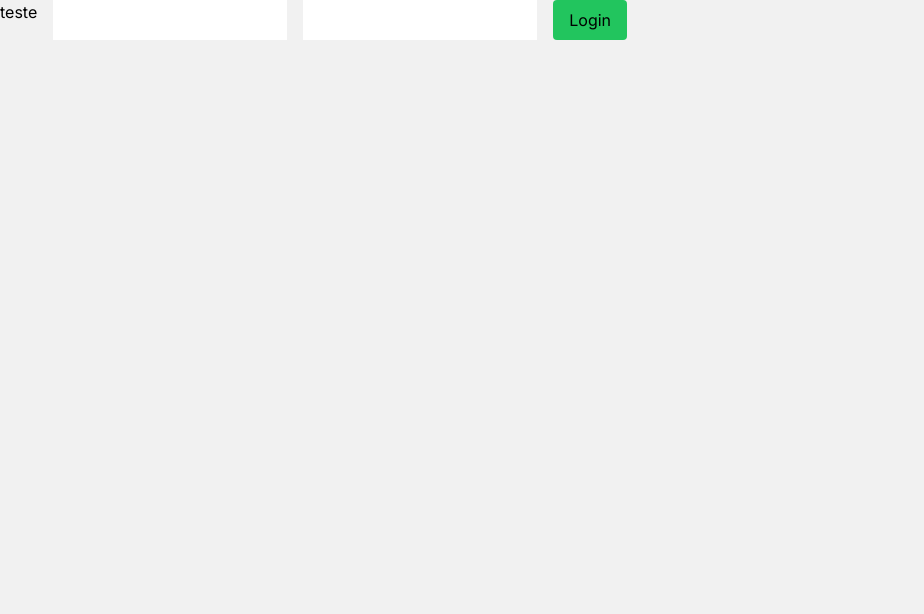
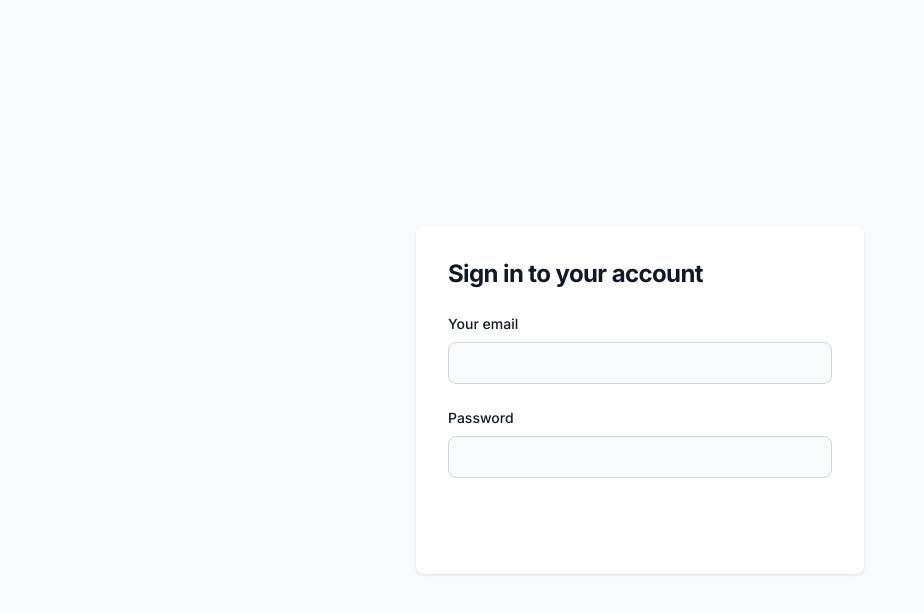
Before and after one commit to RareNinja/createinvoice, a Next.js app: page /login in a window 1280 px wide. Shown: the top 614 px of the page, without its empty margins (0-924 px from the left). Built offline with nearby package versions, Linux system fonts and the light colour scheme.

Commit message:
subindo pagina de login personalisada

```diff
--- a/src/app/components/login.tsx
+++ b/src/app/components/login.tsx
@@ -1,24 +1,23 @@
-"use client"
-import { signInWithEmailAndPassword } from 'firebase/auth';
-import react, { useState } from 'react';
-import { auth } from '../firebase';
+"use client";
+import { signInWithEmailAndPassword } from "firebase/auth";
+import react, { useState } from "react";
+import { auth } from "../firebase";
 
 type UserProps = {
-  email: string,
-  password: string
-}
+  email: string;
+  password: string;
+};
 
 const PageLogin = () => {
-
-  const [user, setUser] = useState<UserProps>({ email: '', password: '' })
+  const [user, setUser] = useState<UserProps>({ email: "", password: "" });
 
   const handleUser = (key: string, value: string) => {
-    setUser((oldValues: any) => ({ ...oldValues, [key]: value }))
-  }
+    setUser((oldValues: any) => ({ ...oldValues, [key]: value }));
+  };
 
   const onSubmit = async () => {
     await signInWithEmailAndPassword(auth, user.email, user.password)
-      .then(() => { })
+      .then(() => {})
       .catch((error) => {
         console.log(error);
         if (error.code === "auth/invalid-login-credentials") {
@@ -27,18 +26,55 @@
           // setErrorMessage("Email ou senha inválidos, por favor verifique e tente novamente!");
         }
       });
-  }
+  };
 
   return (
-    <div >
-      <div className=' flex  gap-4'>
-        teste
-        <input type="text" onChange={(e: any) => { handleUser("email", e.target.value) }} />
-        <input type="text" onChange={(e: any) => { handleUser("password", e.target.value) }} />
-        <button className=' bg-green-500 px-4 py-2 rounded' onClick={onSubmit}>Login</button>
+    <div>
+      <div className="bg-gray-50 dark:bg-gray-900">
+        <div className="flex flex-col items-center justify-center px-6 py-8 mx-auto md:h-screen lg:py-0">
+          <div className="w-full bg-white rounded-lg shadow dark:border md:mt-0 sm:max-w-md xl:p-0 dark:bg-gray-800 dark:border-gray-700">
+            <div className="p-6 space-y-4 md:space-y-6 sm:p-8">
+              <h1 className="text-xl font-bold leading-tight tracking-tight text-gray-900 md:text-2xl dark:text-white">
+                Sign in to your account
+              </h1>
+              <div className="space-y-4 md:space-y-6">
+                <div>
+                  <label className="block mb-2 text-sm font-medium text-gray-900 dark:text-white">
+                    Your email
+                  </label>
+                  <input
+                    type="text"
+                    className="bg-gray-50 border border-gray-300 text-gray-900 sm:text-sm rounded-lg focus:ring-primary-600 focus:border-primary-600 block w-full p-2.5 dark:bg-gray-700 dark:border-gray-600 dark:placeholder-gray-400 dark:text-white dark:focus:ring-blue-500 dark:focus:border-blue-500"
+                    onChange={(e: any) => {
+                      handleUser("email", e.target.value);
+                    }}
+                  />
+                </div>
+                <div>
+                  <label className="block mb-2 text-sm font-medium text-gray-900 dark:text-white">
+                    Password
+                  </label>
+                  <input
+                    type="text"
+                    className="bg-gray-50 border border-gray-300 text-gray-900 sm:text-sm rounded-lg focus:ring-primary-600 focus:border-primary-600 block w-full p-2.5 dark:bg-gray-700 dark:border-gray-600 dark:placeholder-gray-400 dark:text-white dark:focus:ring-blue-500 dark:focus:border-blue-500"
+                    onChange={(e: any) => {
+                      handleUser("password", e.target.value);
+                    }}
+                  />
+                </div>
+                <button
+                  className="w-full text-white bg-primary-600 hover:bg-primary-700 focus:ring-4 focus:outline-none focus:ring-primary-300 font-medium rounded-lg text-sm px-5 py-2.5 text-center dark:bg-primary-600 dark:hover:bg-primary-700 dark:focus:ring-primary-800"
+                  onClick={onSubmit}
+                >
+                  Sign in
+                </button>
+              </div>
+            </div>
+          </div>
+        </div>
       </div>
     </div>
   );
-}
+};
 
 export default PageLogin;
```
